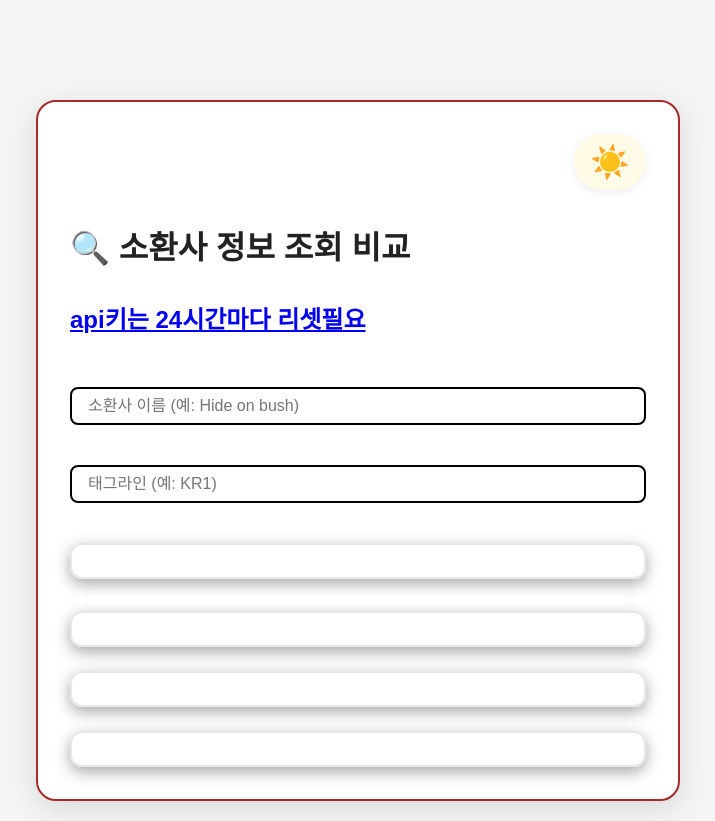
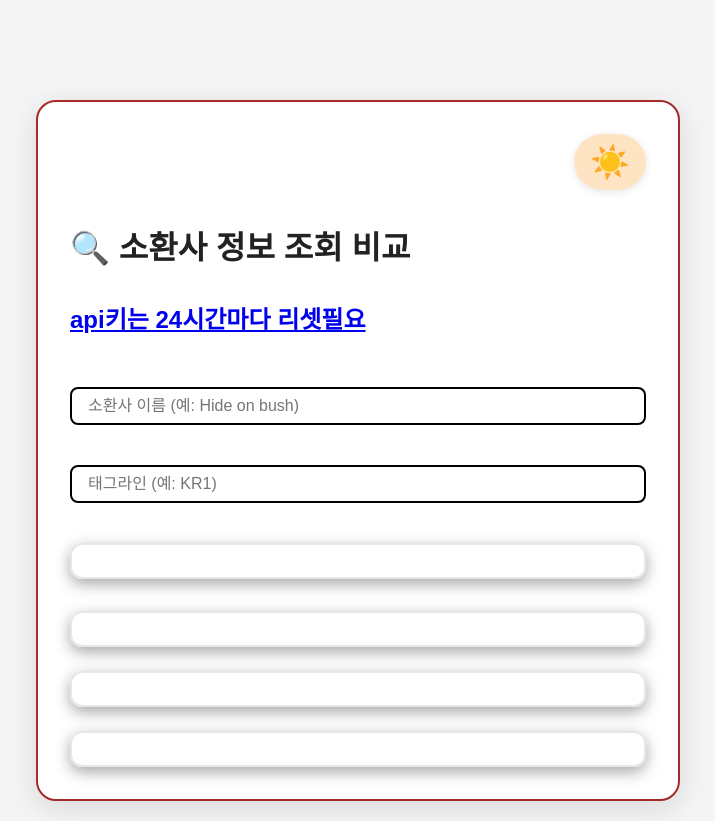
Before and after one commit to kss2002/Riot, a React (Vite) app: page / in a window 1280 px wide. Shown: the whole page, without its empty margins (282-997 px from the left). Built offline with nearby package versions, Linux system fonts and the light colour scheme.

Commit message:
type change

```diff
--- a/index.html
+++ b/index.html
@@ -2,7 +2,7 @@
 <html lang="ko">
   <head>
     <meta charset="UTF-8" />
-    <link rel="icon" type="png" href="./public/logo.png" />
+    <link rel="icon" type="logo" href="./public/logo.png" />
     <meta name="viewport" content="width=device-width, initial-scale=1.0" />
     <title>라이엇 api</title>
   </head>
--- a/src/components/ThemeToggleButton.css
+++ b/src/components/ThemeToggleButton.css
@@ -14,10 +14,12 @@
   position: relative;
 }
 .theme-toggle-btn.light {
-  background: #fffbe7;
+  background: bisque;
+  box-shadow: 0 2px 8px rgba(0, 0, 0, 0.1);
 }
 .theme-toggle-btn.dark {
   background: white;
+  box-shadow: 0 2px 8px rgba(255, 255, 255, 0.2);
 }
 .icon-wrapper {
   display: flex;
```
